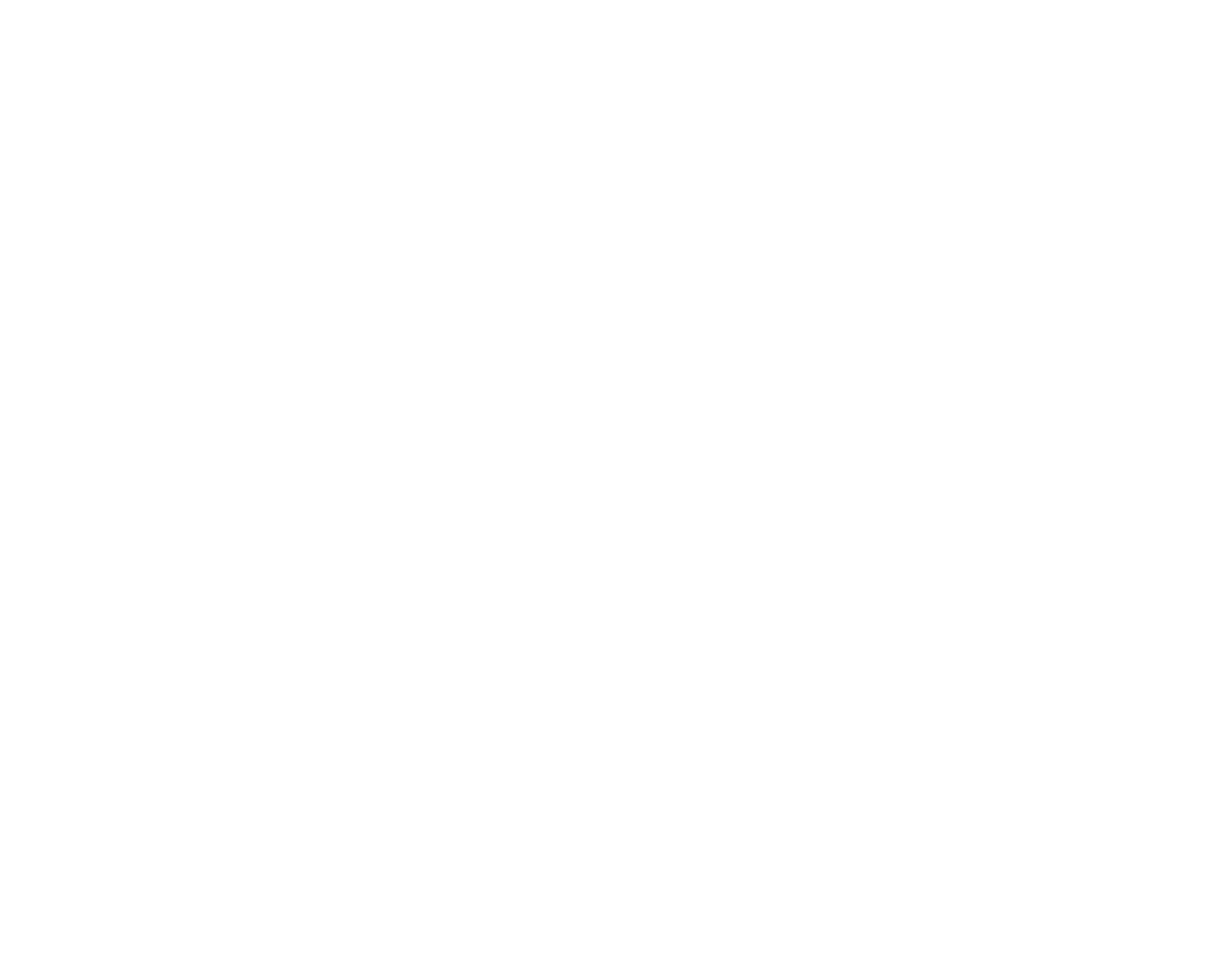
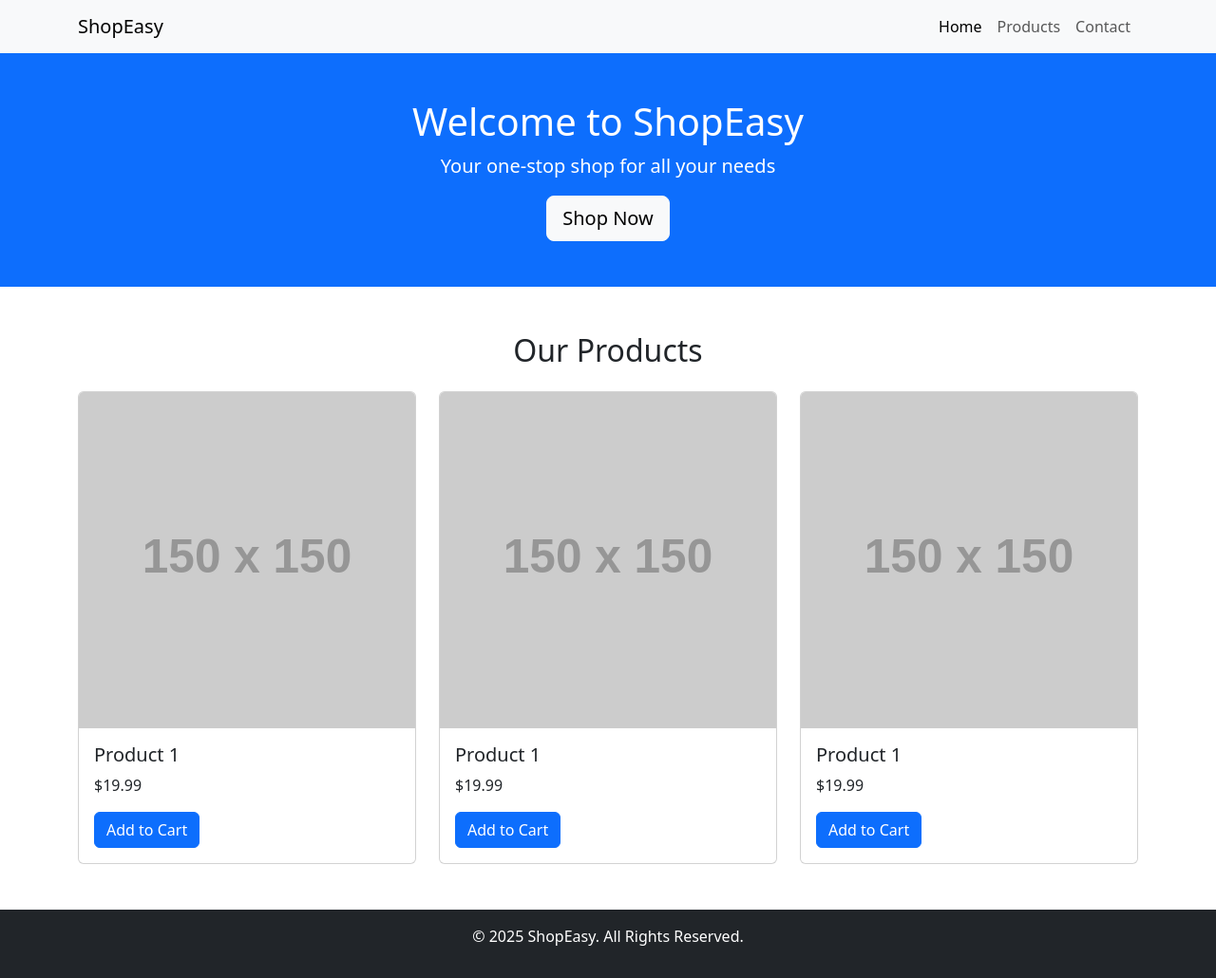
Before and after one commit to zihwoi/ecommerce-bootstrap, a plain HTML site: page index.html in a window 1280 px wide. Shown: the whole page at 95% size. Before the commit the page ends 800 px from the top, so only its background shows below. Drawn offline with nearby package versions, Linux system fonts and the light colour scheme.

Commit message:
build layout with grid, footer, navbar

```diff
--- a/index.html
+++ b/index.html
@@ -8,6 +8,75 @@
     <link href="https://cdn.jsdelivr.net/npm/bootstrap@5.3.0/dist/css/bootstrap.min.css" rel="stylesheet">
 </head>
 <body>
+
+    <nav class="navbar navbar-expand-lg navbar-light bg-light">
+        <div class="container">
+            <a class="navbar-brand" href="#">ShopEasy</a>
+            <button class="navbar-toggler" type="button" data-bs-toggle="collapse" data-bs-target="#navbarNav" aria-controls="navbarNav" aria-expanded="false" aria-label="Toggle navigation">
+                <span class="navbar-toggler-icon"></span>
+            </button>
+            <div class="collapse navbar-collapse" id="navbarNav">
+                <ul class="navbar-nav ms-auto">
+                    <li class="nav-item"><a class="nav-link active" href="#">Home</a></li>
+                    <li class="nav-item"><a class="nav-link" href="#">Products</a></li>
+                    <li class="nav-item"><a class="nav-link" href="#">Contact</a></li>
+                </ul>
+            </div>
+        </div>
+    </nav>
+
+    <header class="bg-primary text-white text-center py-5">
+        <div class="container">
+            <h1>Welcome to ShopEasy</h1>
+            <p class="lead">Your one-stop shop for all your needs</p>
+            <a href="#products" class="btn btn-light btn-lg">Shop Now</a>
+        </div>
+    </header>
+
+    <section id="products" class="py-5">
+        <div class="container">
+            <h2 class="text-center mb-4">Our Products</h2>
+            <div class="row">
+                <!-- Product Card -->
+                <div class="col-md-4">
+                    <div class="card">
+                        <img src="https://via.placeholder.com/150" class="card-img-top" alt="Product 1">
+                        <div class="card-body">
+                            <h5 class="card-title">Product 1</h5>
+                            <p class="card-text">$19.99</p>
+                            <a href="#" class="btn btn-primary">Add to Cart</a>
+                        </div>
+                    </div>
+                </div>
+                <!-- Repeat for more products -->
+                <div class="col-md-4">
+                    <div class="card">
+                        <img src="https://via.placeholder.com/150" class="card-img-top" alt="Product 1">
+                        <div class="card-body">
+                            <h5 class="card-title">Product 1</h5>
+                            <p class="card-text">$19.99</p>
+                            <a href="#" class="btn btn-primary">Add to Cart</a>
+                        </div>
+                    </div>
+                </div>
+                <div class="col-md-4">
+                    <div class="card">
+                        <img src="https://via.placeholder.com/150" class="card-img-top" alt="Product 1">
+                        <div class="card-body">
+                            <h5 class="card-title">Product 1</h5>
+                            <p class="card-text">$19.99</p>
+                            <a href="#" class="btn btn-primary">Add to Cart</a>
+                        </div>
+                    </div>
+                </div>
+            </div>
+        </div>
+    </section>
+
+    <footer class="bg-dark text-white text-center py-3">
+        <p>&copy; 2025 ShopEasy. All Rights Reserved.</p>
+    </footer>
+
     <script src="https://cdn.jsdelivr.net/npm/bootstrap@5.3.0/dist/js/bootstrap.bundle.min.js"></script>
 </body>
 </html>
```
